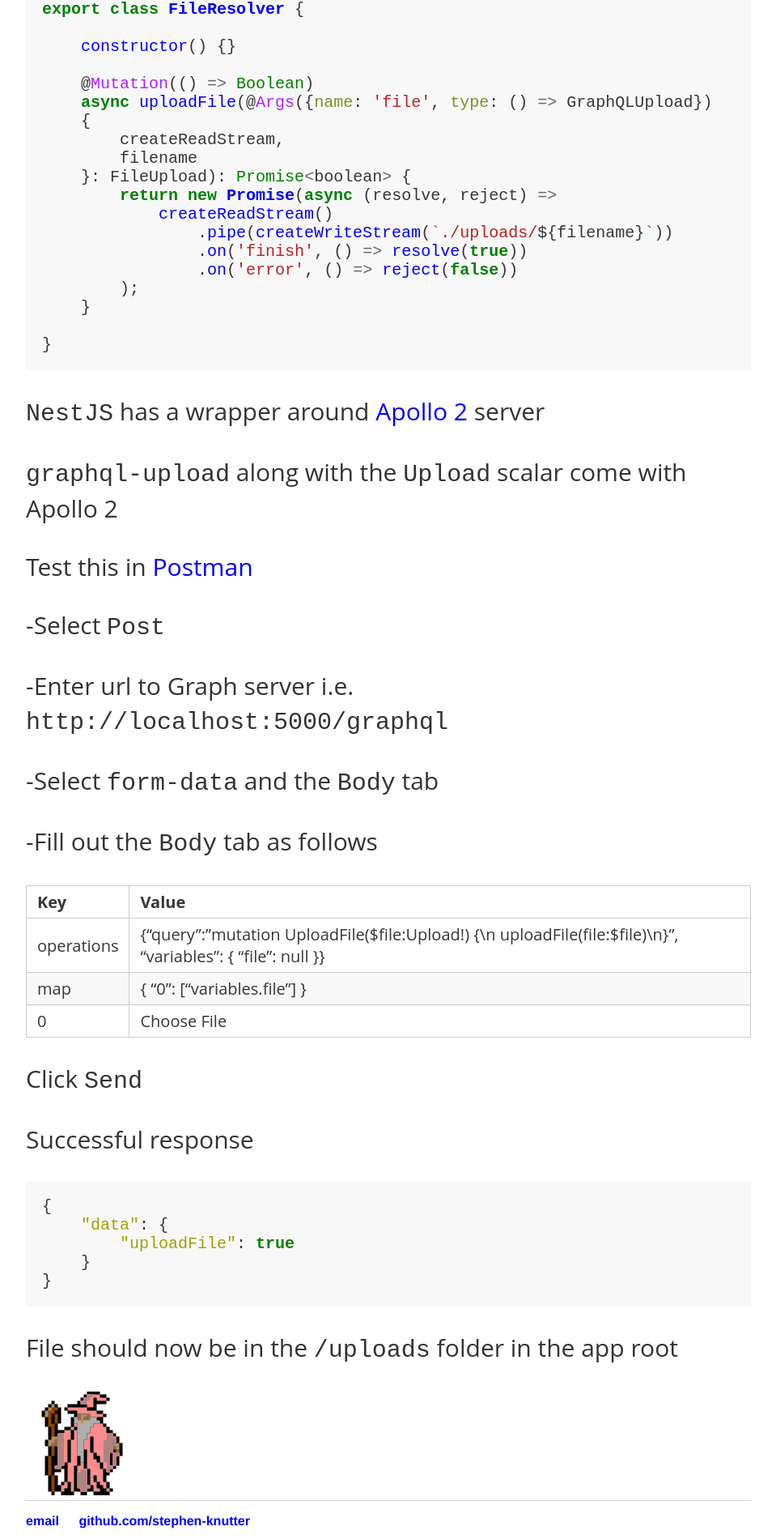
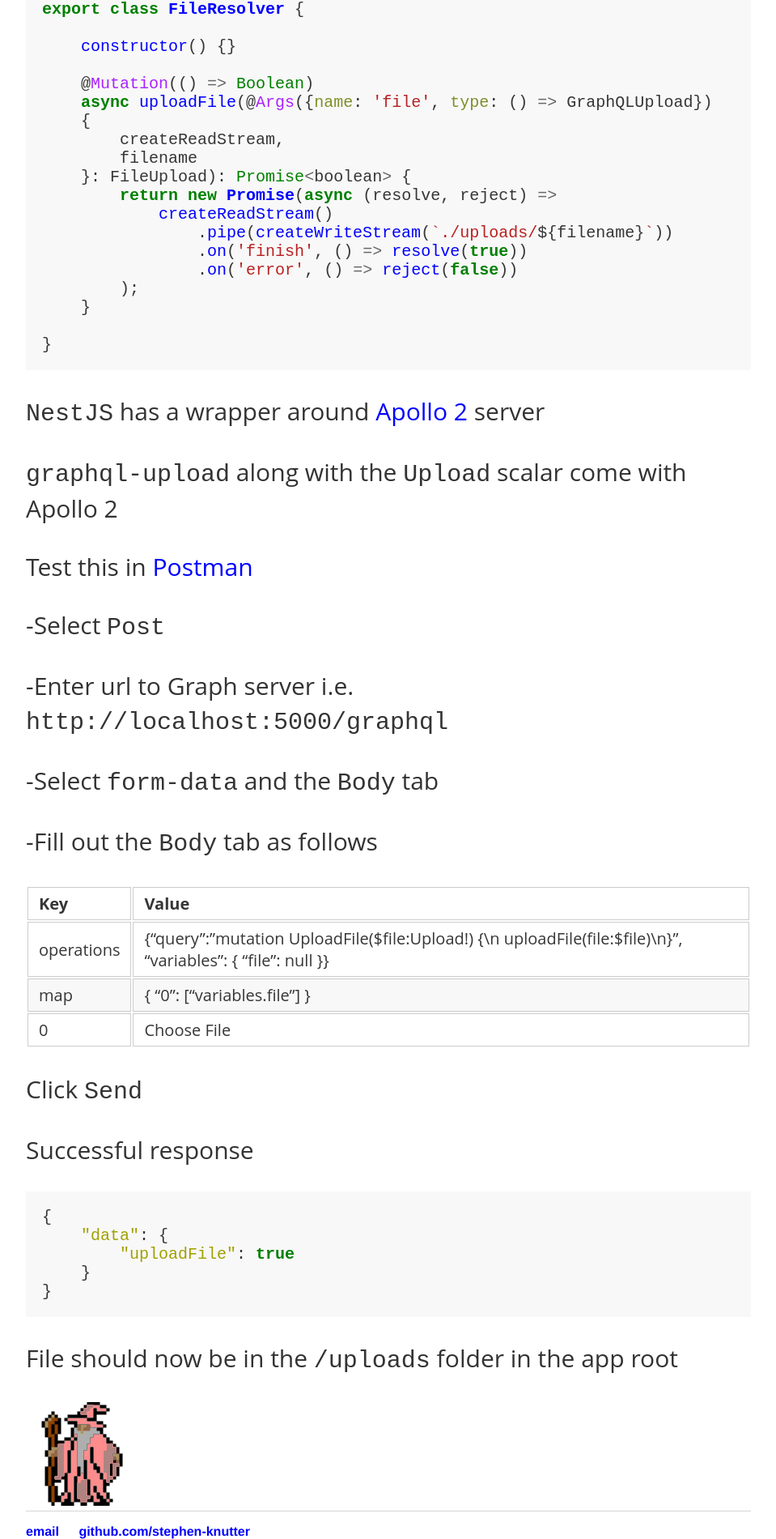
Before and after one commit to stephen-knutter/stephen-knutter.github.io, a Jekyll site: the page built from _posts/2020-02-07-nestjs-graphql-file-upload.md, in a window 1280 px wide. Shown: the part 1147-3047 px from the top of the page at 81% size, without its empty margins (160-1119 px from the left). Built offline with Jekyll 4.4.1, drawn with Linux system fonts in a browser that asks for light colours.

Commit message:
remove styles

```diff
--- a/css/markdown.css
+++ b/css/markdown.css
@@ -562,15 +562,3 @@
 section img {
   max-width: 100%;
 }
-
-table {
-    border-collapse: collapse;
-}
-
-table,th, td {
-  border: 1px solid black;
-}
-
-td{
-  padding: 5px;
-}
```
